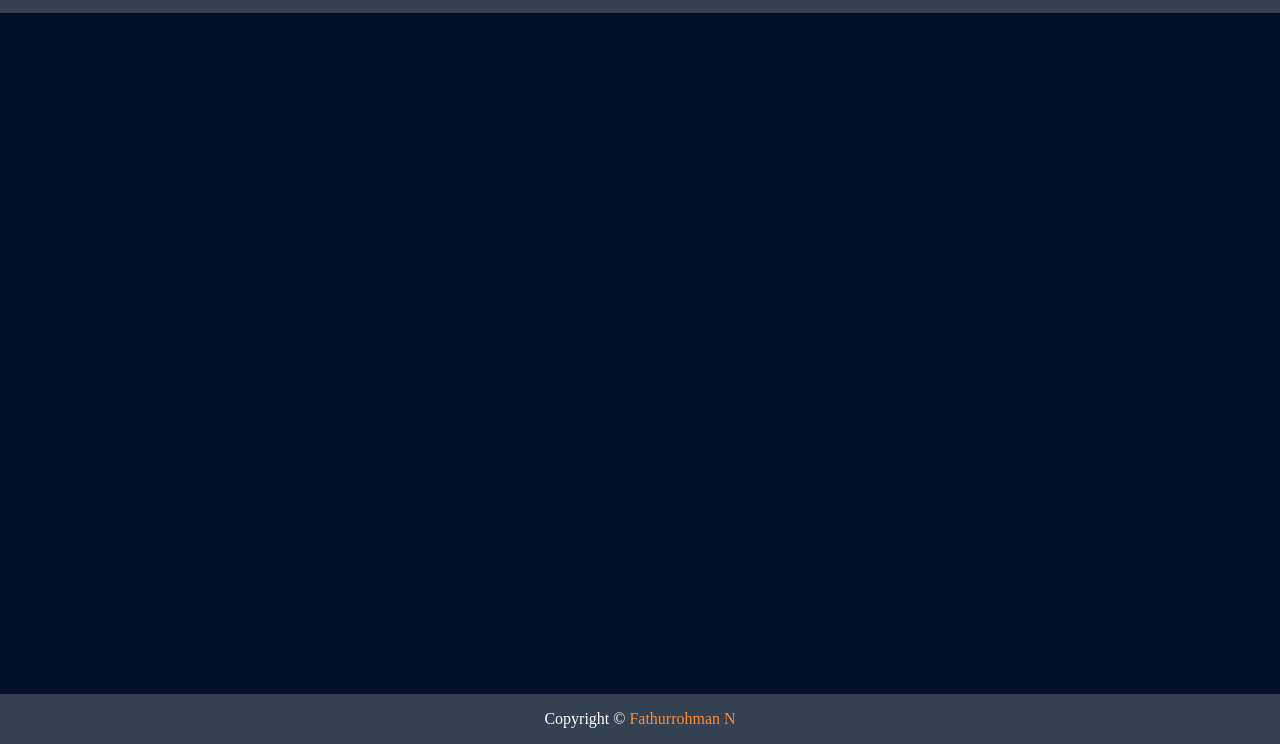
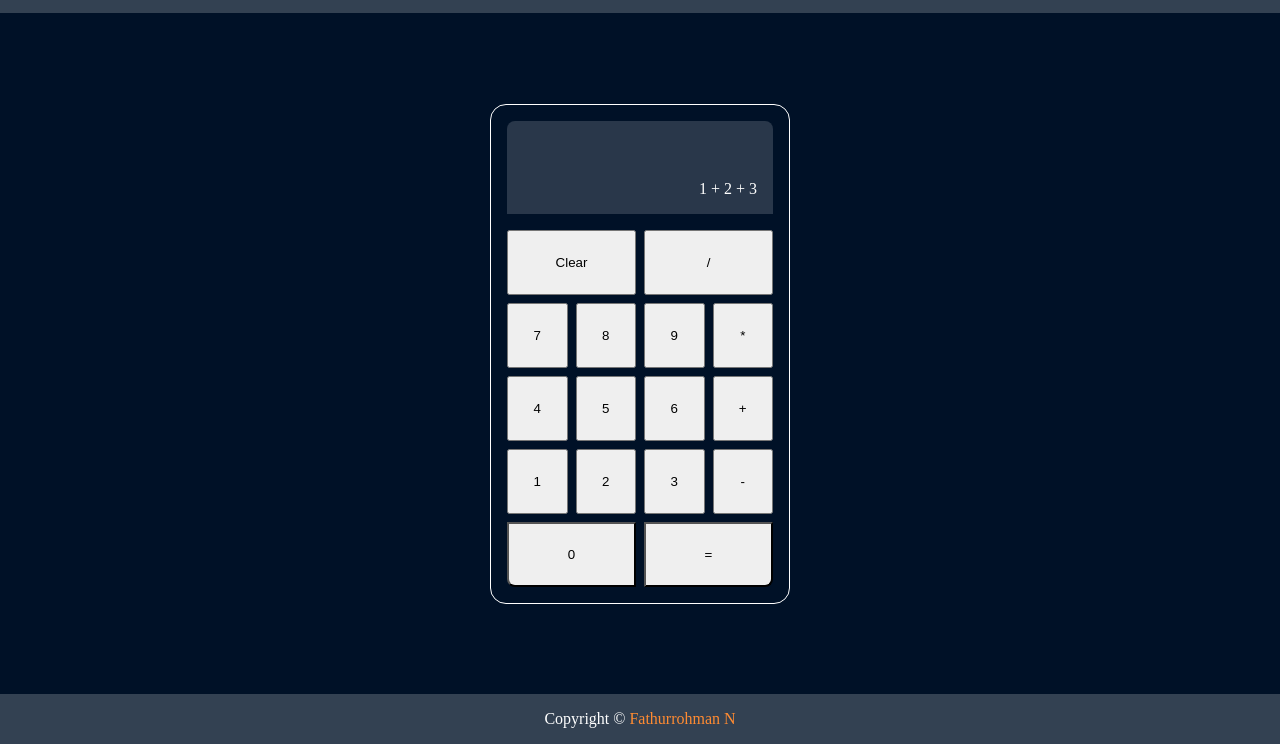
Before and after one commit to fath-nasrudin/calculatum, a plain HTML site: page index.html in a window 1280 px wide. Shown: the part 56-800 px from the top of the page. Drawn offline with Linux system fonts and the light colour scheme.

Commit message:
feat: Add calculator UI

```diff
--- a/index.html
+++ b/index.html
@@ -15,7 +15,45 @@
         <div class="logo">Calculatum</div>
         <div class="link-sc"><a href="https://github.com/fath-nasrudin/calculatum" target="_blank">Source Code</a></div>
       </div>
-      <div class="main"></div>
+      <div class="main">
+        <div class="calculator">
+          <div class="calculator__display">
+            1 + 2 + 3
+          </div>
+          <div class="calculator__keypads">
+
+            <div class="row">
+              <button class="key-operator clear-operator">Clear</button>
+              <button class="key-operator divide-operator">/</button>
+            </div>
+            <div class="row">
+              <button class="key-num key-7">7</button>
+              <button class="key-num key-8">8</button>
+              <button class="key-num key-9">9</button>
+              <button class="key-operator multiply-operator">*</button>
+
+            </div>
+            <div class="row">
+              <button class="key-num key-4">4</button>
+              <button class="key-num key-5">5</button>
+              <button class="key-num key-6">6</button>
+              <button class="key-operator add-operator">+</button>
+
+            </div>
+            <div class="row">
+              <button class="key-num key-1">1</button>
+              <button class="key-num key-2">2</button>
+              <button class="key-num key-3">3</button>
+              <button class="key-operator subtract-operator">-</button>
+
+            </div>
+            <div class="row">
+              <button class="key-num key-0">0</button>
+              <button class="key-operator equal-operator">=</button>
+            </div>
+          </div>
+        </div>
+      </div>
       <div class="footer">
         <p>Copyright &copy; <a href="https://github.com/fath-nasrudin"> Fathurrohman N</a><span id="yearDisplay"></span>
         </p>
--- a/style.css
+++ b/style.css
@@ -22,10 +22,6 @@ a {
   flex-direction: column;
 }
 
-.main {
-  flex: 1;
-}
-
 .header,
 .footer {
   padding: 16px;
@@ -44,3 +40,61 @@ a {
   font-size: 32px;
   font-weight: 900;
 }
+
+.main {
+  flex: 1;
+
+  display: flex;
+  justify-content: center;
+  align-items: center;
+}
+
+.calculator {
+  border: 1px solid white;
+  border-radius: 16px;
+  width: 300px;
+  height: 500px;
+  padding: 16px;
+
+  display: flex;
+  flex-direction: column;
+  gap: 16px;
+}
+
+.calculator__display {
+  background-color: #ffffff29;
+  height: 20%;
+  padding: 16px;
+  border-radius: 8px 8px 0 0;
+
+  display: flex;
+  align-items: flex-end;
+  justify-content: flex-end;
+}
+
+.calculator__keypads {
+  flex: 1;
+  display: flex;
+  flex-direction: column;
+  gap: 8px;
+}
+
+.row {
+  flex: 1;
+
+  display: flex;
+  gap: 8px;
+}
+
+.row>* {
+  flex: 1;
+}
+
+/* Add border radius to the bottom keypad */
+.key-0 {
+  border-bottom-left-radius: 8px;
+}
+
+.equal-operator {
+  border-bottom-right-radius: 8px;
+}
```
